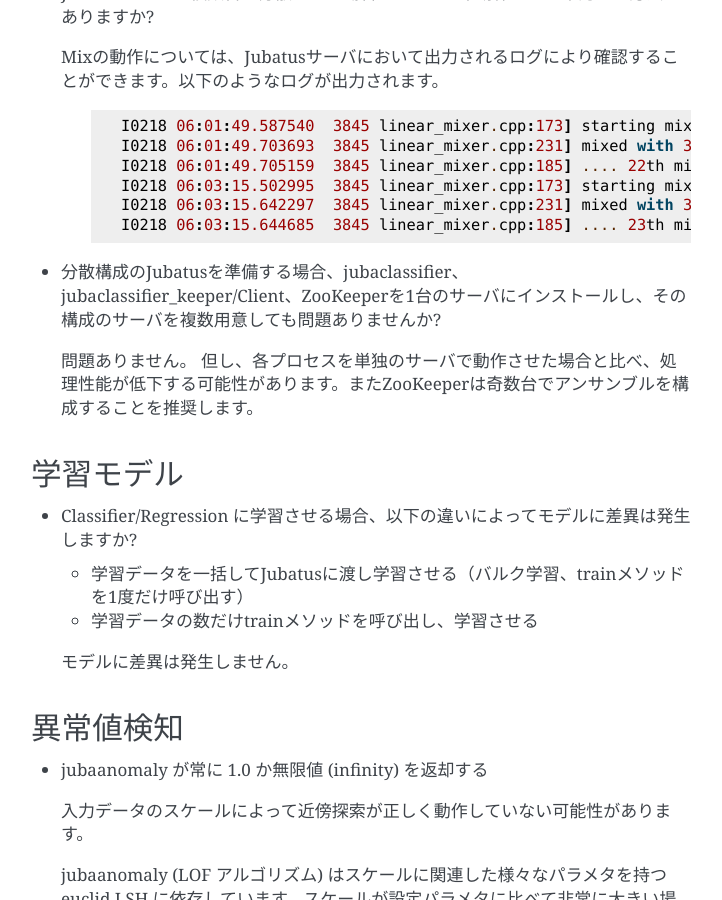
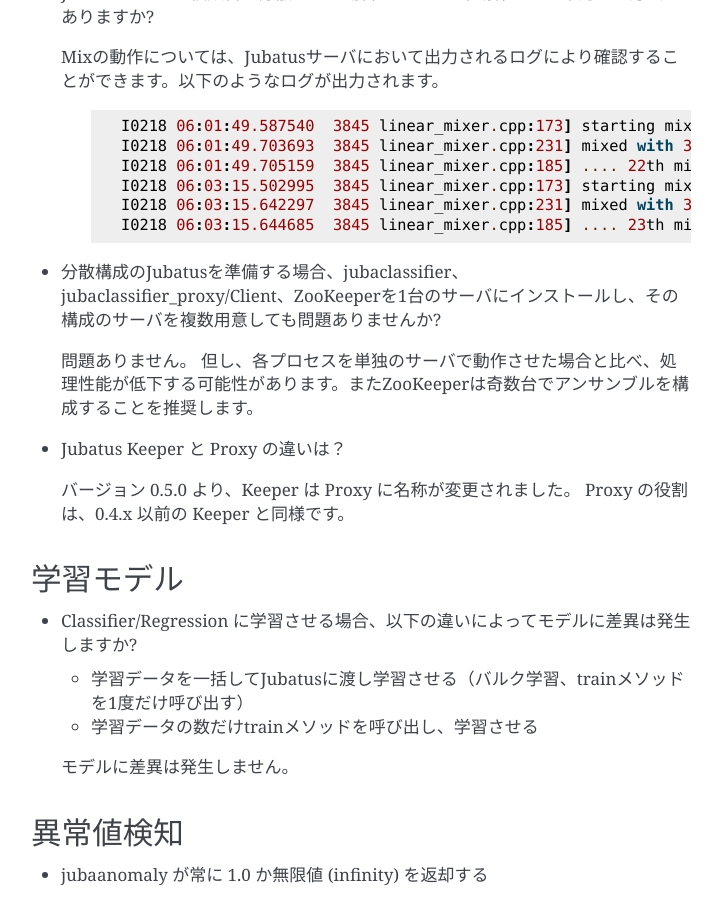
Before and after one commit to jubatus/website, a Sphinx documentation site: the page built from source/ja/faq.rst, in a window 1280 px wide and 900 px high, scrolled down 2777 px. Shown: the whole window, without its empty margins (389-1111 px from the left). Built offline with Sphinx 7.4.7, drawn with Linux system fonts in a browser that asks for light colours; the version number could not be read and is left out; cross-references to code outside the pages are shown as plain code.

Commit message:
renamed from keeper to proxy in faq.rst

```diff
--- a/source/ja/faq.rst
+++ b/source/ja/faq.rst
@@ -124,10 +124,15 @@
     I0218 06:03:15.642297  3845 linear_mixer.cpp:231] mixed with 3 servers in 0.137258 secs, 8 bytes (serialized data) has been put.
     I0218 06:03:15.644685  3845 linear_mixer.cpp:185] .... 23th mix done.
 
-- 分散構成のJubatusを準備する場合、jubaclassifier、jubaclassifier_keeper/Client、ZooKeeperを1台のサーバにインストールし、その構成のサーバを複数用意しても問題ありませんか?
+- 分散構成のJubatusを準備する場合、jubaclassifier、jubaclassifier_proxy/Client、ZooKeeperを1台のサーバにインストールし、その構成のサーバを複数用意しても問題ありませんか?
 
  問題ありません。
  但し、各プロセスを単独のサーバで動作させた場合と比べ、処理性能が低下する可能性があります。またZooKeeperは奇数台でアンサンブルを構成することを推奨します。
+
+- Jubatus Keeper と Proxy の違いは？
+
+ バージョン 0.5.0 より、Keeper は Proxy に名称が変更されました。
+ Proxy の役割は、0.4.x 以前の Keeper と同様です。
 
 学習モデル
 :::::::::::
```
Also changed, not shown: source/en/faq.rst (+6 -1 lines).
